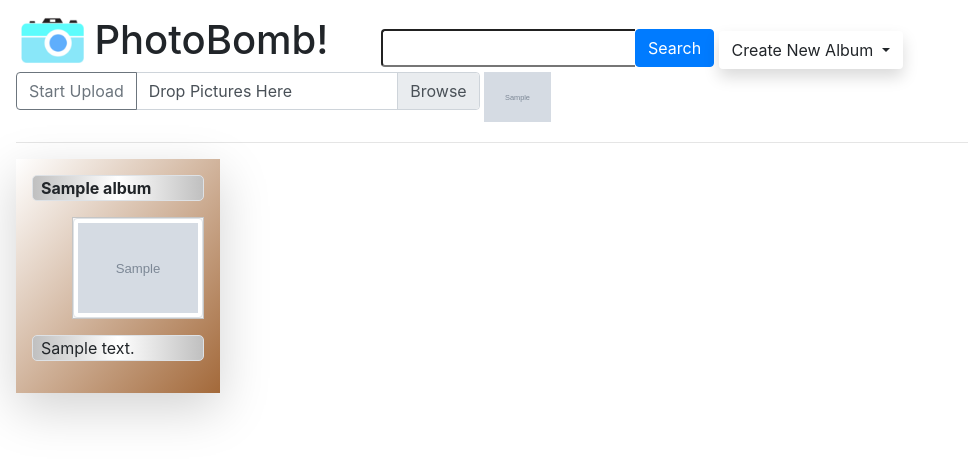
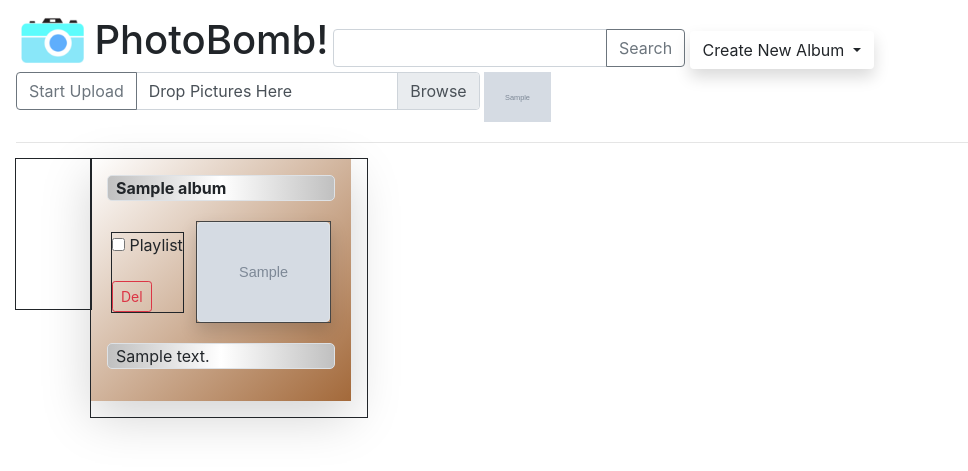
Before and after one commit to pbleile/SoloProject, a Flask app: page /user in a window 1280 px wide. Shown: the top 471 px of the page, without its empty margins (0-968 px from the left). Run offline with Flask 2, Linux system fonts and the light colour scheme; the visitor is signed in with stand-in values (Sample User, id 1); tables that the repository leaves empty hold one stand-in row (values such as "Sample post"); grey boxes marked "Sample" are stand-in pictures; parts of the project's set-up code (start-up, migrations or seed data) failed here and were passed over; some libraries are stand-ins or nearby versions.

Commit message:
Delete album with confirmation dialog

```diff
--- a/app.py
+++ b/app.py
@@ -8,12 +8,8 @@ if __name__=="__main__":
 # To Do
 # Required
 # 1. Test Handling duplicate file names
-# 2. Enable security
-# 3. Fatten Models and Slim contollers
-# 4. Modularize
 # 5. Replace literals with constants
 # Optional (features)
-# 1. Album ordering on page
 # 2. Drag zoomed in pic around inside div
 # 3. Choose Copy or Move pictures between albums without re-upload
 # 4. Play album (also set playback speed, turn photo name/descripton on/off).
--- a/controller_functions.py
+++ b/controller_functions.py
@@ -224,6 +224,13 @@ def create_album():
         pass
     return redirect ('/dashboard')
 
+def delete_album():
+    print ("Delete Album: ",request.form['json'])
+    deleting_album=json.loads(request.form['json'])
+    album_id=deleting_album['album_id']
+    Album.delete(album_id)
+    return redirect ('/dashboard')
+
 def update_profile():
     if not 'MyWebsite_user_id' in session.keys():
         return redirect('/')
@@ -250,31 +257,27 @@ def reorder_album():
         return redirect('/')
     if not User.is_logged_in(session['MyWebsite_user_id'],session['login_session']):
         return redirect('/danger')
-    # print("form:", request.form['json'])
-    # print(request.form['album_id'])
     python_obj = json.loads(request.form['json'])
-    # print("jSON:", json.loads(request.form['json']))
-    # print(python_obj["album_id"])
-    # print(python_obj["ordering"])
-    # print("jSON:", request.get_json(force=True))
     album_order=Album_to_Pic()
     # This section to be replaced by album_order.set_order(python_obj)
     old_order=album_order.get_order(python_obj["album_id"])
     album=Album.query.get(python_obj["album_id"])
+    # Remove pictures from album if they are no longer in the list
     for picture_id in old_order:
         if picture_id not in python_obj["ordering"]:
             picture=Picture.query.get(picture_id)
             album.pictures.remove(picture)
             album_order.commit()
+    # Rewrite all the rank values in the db table using the index value of the list
     for rank,picture_id in enumerate(python_obj["ordering"],1):
         # print(rank, picture_id)
-
-        picture=Picture.query.get(picture_id)
-        if picture not in album.pictures:
-            Album.add_pic(user=None,picture=picture,album_id=album.id)
-
-        record=album_order.get_one(python_obj["album_id"],picture_id)
-        record.rank=rank
+        if picture_id.isnumeric():
+            # if the list contains a picture that is not in the album, then add it
+            picture=Picture.query.get(picture_id)
+            if picture not in album.pictures:
+                Album.add_pic(user=None,picture=picture,album_id=album.id)
+            record=album_order.get_one(python_obj["album_id"],picture_id)
+            record.rank=rank
     album_order.commit()
     # print(album_order.get_order(python_obj["album_id"]))
     return redirect('/dashboard')
--- a/routes.py
+++ b/routes.py
@@ -18,16 +18,17 @@ app.add_url_rule('/make_admin/<user_id>',view_func=make_admin)
 app.add_url_rule('/make_user/<user_id>',view_func=make_user)
 app.add_url_rule('/danger',view_func=show_danger)
 
+app.add_url_rule('/update_profile',view_func=update_profile,methods=["POST"])
 
 app.add_url_rule('/upload',view_func=upload,methods=["POST"])
 app.add_url_rule('/UserFiles/<path:filepath>',view_func=get_pics)
 app.add_url_rule('/photos/<picture_id>',view_func=view_pic)
 app.add_url_rule('/delete/<picture_id>',view_func=delete_pic)
 app.add_url_rule('/create_album',view_func=create_album,methods=["POST"])
-app.add_url_rule('/update_profile',view_func=update_profile,methods=["POST"])
+app.add_url_rule('/delete_album',view_func=delete_album,methods=["POST"])
+app.add_url_rule('/set_active_album',view_func=set_active_album,methods=["POST"])
 app.add_url_rule('/reorder_album',view_func=reorder_album,methods=["POST"])
 app.add_url_rule('/reorder_albums',view_func=reorder_albums,methods=["POST"])
 app.add_url_rule('/update_photo_info',view_func=update_photo_info,methods=["POST"])
 app.add_url_rule('/update_album_info',view_func=update_album_info,methods=["POST"])
-app.add_url_rule('/set_active_album',view_func=set_active_album,methods=["POST"])
 app.add_url_rule('/search',view_func=picture_search,methods=["POST"])
--- a/static/dashboard.css
+++ b/static/dashboard.css
@@ -3,11 +3,10 @@
     /* outline:1px solid; */
     vertical-align: top;
 }
-/* h1{
-    outline:1px solid;
-} */
+
 .img-thumbnail{
     height: 100px;
+    padding:0px;
 }
 .dropdown-menu{
     width: 300px;
@@ -19,22 +18,37 @@
 .album p{
     min-width: 100px;
     min-height: 24px;
-    /* outline: 1px solid; */
-    /* color:white; */
-    /* background-color: rgba(0, 0, 0, 0.45); */
     background-image: linear-gradient(to right, silver,white,silver);
-    /* border:1px solid grey; */
     border-radius: 5px;
-    /* box-shadow: 10px 10px 5px #888888; */
 }
+
+.album li{
+    background: none;
+    border: 1px solid;
+}
+
 .active_album{
     background-image: linear-gradient(to bottom right, rgb(255, 255, 255), rgb(163, 105, 58));
 }
 .ui-sortable-placeholder{
     vertical-align: top;
+    outline:1 px solid;
 }
 
 .sortable{
     min-height: 100px;
     min-width: 100px;
 }
+#albums{
+    display:inline-block;
+    outline:1px solid;
+    margin-left: 75px;
+}
+
+#side_nav{
+    width: 75px;
+    height: 150px;
+    outline: 1px solid;
+    display: inline-block;
+    position: fixed;
+}
--- a/templates/dashboard.html
+++ b/templates/dashboard.html
@@ -32,13 +32,14 @@
             <img class="nav-thumbnail" src="../static/camera-icon-th.png" alt="PhotoBomb! logo">
             <h1 class="d-inline-block">PhotoBomb!</h1>
             <!-- Search -->
-            <form id="picture_search" action="/search" method="POST" class="input-group-btn d-inline-block" title="Seach for title or description">
+            <form id="picture_search" action="/search" method="POST" class="input-group-btn d-inline-block" title="Seach by title or description">
                 <div class="input-group">
-                    <input class="ml-5 b4-s rounded-left border-right-0" type="text" name="search_str">
-                    <button class="btn btn-primary rounded-right" type="submit">Search</button>
+                    <input class="form-control" type="text" name="search_str">
+                    <div class="input-group-append">
+                        <button class="btn btn-outline-secondary rounded-right" type="submit">Search</button>
+                    </div>
                 </div>
             </form>
-            <!-- <nav class="navbar navbar-expand-lg navbar-light bg-light"> -->
             <!-- Create New Album Drop Down -->
             <div class="dropdown d-inline">
                 <button class="btn shadow dropdown-toggle" type="button" id="dropdownMenuButton" data-toggle="dropdown" aria-haspopup="true" aria-expanded="false">
@@ -60,8 +61,6 @@
             </div>
             <!-- File Upload Form -->
             <form class="d-inline-block" action="/upload" method="POST" enctype = "multipart/form-data">
-                <!-- <input type="file" name="new_pic" multiple="true" accept="image/*">
-                <input class="btn shadow" type="submit" value="Upload"> -->
                 <input type="hidden" name="active_album" value="{{albums[0].user.active_album}}" id="active_album_input">
                 <div class="input-group mb-3">
                     <div class="input-group-prepend">
@@ -73,7 +72,6 @@
                     </div>
                 </div>
             </form>
-            <!-- <img class="nav-thumbnail" src="{{profile_pic}}" alt="User profile pic"> -->
             <!-- Change User Details Form -->
             <div class="dropdown d-inline" title="Click for Profile/Logout">
                 <img class="nav-thumbnail dropdown-toggle" src="{{profile_pic}}" alt="User profile pic" data-toggle="dropdown" aria-haspopup="true" aria-expanded="false">
@@ -95,7 +93,6 @@
                     <a class="dropdown-item" href="/logout">Logout</a>
                 </div>
             </div>
-            <!-- </nav> -->
         </div>
 
         <hr>
@@ -106,17 +103,18 @@
             {% for album in albums %}
                 {% if album.name!="search_results"%}
                     {% set active_album="" %}
-                    {% if album.user.active_album==album.id: %}
+                    {% if album.user.active_album==album.id %}
                         {% set active_album="active_album" %}
                         {% set album_title="Active album: Uploads will appear here." %}
                     {% else %}
                         {% set album_title="Click to make this album the target" %}
                     {% endif %}
-                    <div class="album d-inline-block shadow-lg p-3 mr-3 mb-3 {{active_album}}" album_id="{{album.id}}" title="{{album_title}}">
+                    <div class="album d-inline-block shadow-lg p-3 mr-3 mb-3 {{active_album}}" album_id="{{album.id}}" title="{{album_title}}&#13;Click and hold to move">
                         <p class="font-weight-bold album_name pl-2 border" album_id="{{album.id}}" title="Album Name:  Double click to change">{{album.name}}</p>
-                        <ul class="sortable" album_id="{{album.id}}">
+                        <ul class="sortable list-inline" album_id="{{album.id}}">
+                            <li class="album-menu list-inline-item m-1 align-middle"> <input type="checkbox" name="" id=""> Playlist <br><br> <button class="delete-album-btn btn btn-sm btn-outline-danger" album_id="{{album.id}}">Del</button></li>
                             {% for picture in album.pictures %}
-                            <li class="d-inline-block ui-state-default" picture_id="{{picture.id}}" title="Click to View"><a href="/photos/{{picture.id}}"><img class="img-thumbnail album_pic" src="/UserFiles/thumbnails/{{picture.file_path}}" alt="{{picture.name}}"></a></li>
+                            <li class="list-inline-item ui-state-default m-1 shadow" picture_id="{{picture.id}}" title="Click to View&#13;Click hold to move"><a href="/photos/{{picture.id}}"><img class="img-thumbnail album_pic" src="/UserFiles/thumbnails/{{picture.file_path}}" alt="{{picture.name}}"></a></li>
                             {% endfor %}
                         </ul>
                         <p class="album_description pl-2 border" album_id="{{album.id}}" title="Album Description:  Double click to change">{{album.description}}</p>
@@ -125,6 +123,26 @@
             {% endfor %}
         </div>
     </div>
+    <!-- Modal -->
+    <div class="modal fade" id="deleteConfirmModal" tabindex="-1" role="dialog" aria-labelledby="deleteConfirmModalTitle" aria-hidden="true">
+        <div class="modal-dialog modal-dialog-centered" role="document">
+            <div class="modal-content">
+                <div class="modal-header">
+                    <h5 class="modal-title" id="deleteConfirmModalTitle">DELETE ALBUM?</h5>
+                    <button type="button" class="close" data-dismiss="modal" aria-label="Close">
+                        <span aria-hidden="true">&times;</span>
+                    </button>
+                </div>
+                <div class="modal-body">
+                    Really?  Lobotomize your visual memories like a nursing home vegetable?
+                </div>
+                <div class="modal-footer">
+                    <button type="button" class="btn btn-success" data-dismiss="modal" modal-result="no">OH GOD NO!</button>
+                    <button type="button" class="btn btn-danger" modal-result="yes">Pfft!  What evs...</button>
+                </div>
+            </div>
+        </div>
+    </div>
 </body>
 
 </html>
--- a/templates/welcome.html
+++ b/templates/welcome.html
@@ -19,7 +19,8 @@
 <body>
     <div id="wrapper">
         <h1 >PhotoBomb!</h1>
-        <h2>Free storage and organization for all your memories</h2>
+        <h2>Free storage and organization for all your memories.</h2>
+        <p>Store, organize, and view your photos with an easy to use web interface.</p>
         <a class="btn btn-lg shadow-lg m-3 btn-outline-dark" href="/signin">Go To PhotoBomb!</a>
         <div id="samples">
             <!-- <img src="/static/art-artistic-black-and-white-310435.jpg" alt="photos on a wall"> -->
```
Also changed, not shown: models.py (+44 -4 lines), static/dashboard.js (+62 -18 lines).
